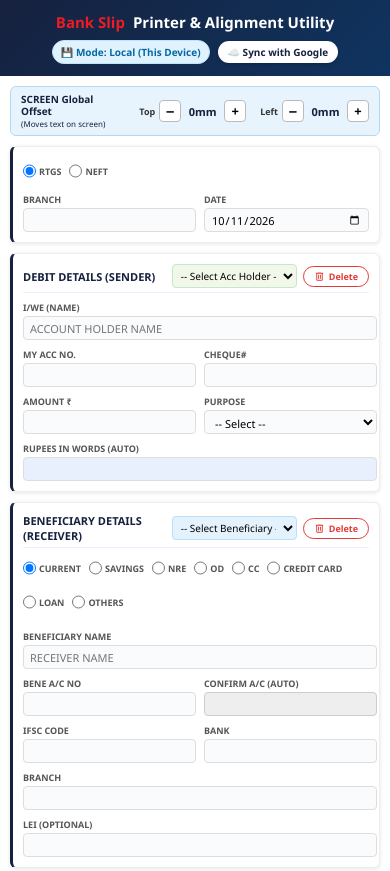
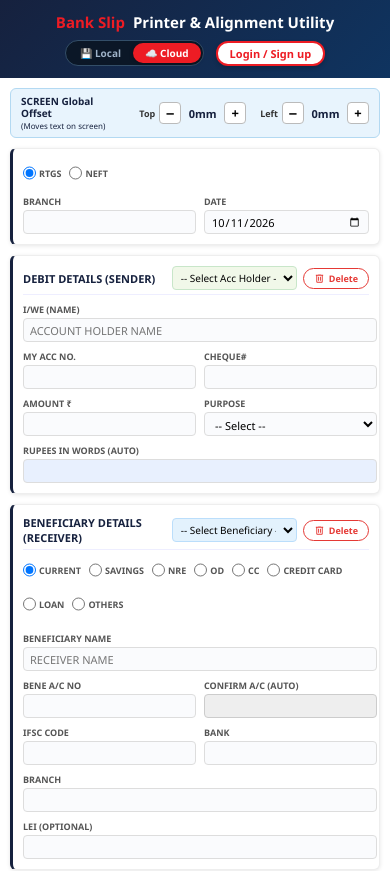
Before and after one commit to rtgstool-droid/kotak_rtgs_form, a plain HTML site: page index.html in a window 390 px wide. Shown: the top 871 px of the page. Drawn offline with nearby package versions, Linux system fonts and the light colour scheme.

Commit message:
Update index.html

```diff
--- a/index.html
+++ b/index.html
@@ -18,7 +18,33 @@
   .top-bar h1{font-size:15px; display:flex; align-items:center; gap:8px; margin:0;}
   .top-bar h1 span{color:var(--primary);}
 
-  .storage-mode-bar {display:flex; align-items:center; gap:8px;}
+  .top-right-bar {display:flex; align-items:center; gap:12px;}
+
+  /* 🔘 LOCAL vs CLOUD TOGGLE (Left: Local, Right: Cloud - Default Right) */
+  .storage-toggle-pill {
+    display: inline-flex;
+    background: #0b1727;
+    border: 1px solid #334e68;
+    border-radius: 20px;
+    padding: 2px;
+    cursor: pointer;
+    user-select: none;
+    font-size: 10px;
+    font-weight: 700;
+  }
+  .storage-toggle-pill span {
+    padding: 3px 12px;
+    border-radius: 16px;
+    transition: all 0.2s ease;
+    color: #9fb3c8;
+  }
+  .storage-toggle-pill span.active {
+    background: var(--primary);
+    color: #fff;
+    box-shadow: 0 1px 4px rgba(0,0,0,0.3);
+  }
+
+  #userNavArea {display:flex; align-items:center; gap:8px;}
 
   .split{display:flex;height:calc(100vh - 40px);}
 
@@ -101,21 +127,13 @@
   .printer-card { border-left-color: #e91e63; background: #fdf5f8; }
   .printer-profile-bar { display:flex; gap:6px; align-items:center; margin-bottom:8px; background:#fff; padding:6px; border-radius:4px; border:1px solid #f8bbd0; }
 
-  /* 🔐 AUTH & STORAGE MODE BUTTONS */
-  .badge-mode { font-size:10px; font-weight:bold; padding:4px 8px; border-radius:12px; border:1px solid; display:inline-flex; align-items:center; gap:4px; }
-  .badge-local { background:#e0f2fe; color:#0369a1; border-color:#bae6fd; }
-  .badge-cloud { background:#dcfce7; color:#15803d; border-color:#bbf7d0; }
-
-  .btn-mode-toggle { background:#fff; color:#16213e; border:none; padding:4px 10px; border-radius:12px; font-size:10px; font-weight:700; cursor:pointer; box-shadow:0 1px 3px rgba(0,0,0,0.2); }
-  .btn-mode-toggle:hover { background:#f1f5f9; }
-
   .disclaimer { font-size: 8px; color: #888; text-align: center; margin-top: 15px; line-height: 1.3; }
 
   /* 📱 MOBILE RESPONSIVE DESIGN */
   @media (max-width: 800px) {
       body { overflow: auto; }
       .top-bar { flex-direction: column; text-align: center; padding: 12px; gap: 8px; }
-      .storage-mode-bar { justify-content: center; flex-wrap: wrap; }
+      .top-right-bar { justify-content: center; flex-wrap: wrap; }
       .split { flex-direction: column; height: auto; }
       .left-panel { width: 100%; min-width: 100%; height: auto; border-right: none; border-bottom: 4px solid var(--primary); padding-bottom: 20px;}
       .right-panel { width: 100%; height: 75vh; min-height: 500px; border-left: none; }
@@ -129,7 +147,17 @@
   <h1>
     <span>Bank Slip</span> Printer & Alignment Utility
   </h1>
-  <div class="storage-mode-bar" id="userNavArea"></div>
+
+  <div class="top-right-bar">
+    <!-- 🔘 STORAGE TOGGLE (Left: Local | Right: Cloud [Default]) -->
+    <div class="storage-toggle-pill" onclick="toggleStorageMode()">
+      <span id="toggleOptLocal">💾 Local</span>
+      <span id="toggleOptCloud" class="active">☁️ Cloud</span>
+    </div>
+
+    <!-- 👤 ORIGINAL USER NAV (Login / Logout pehle jaisi jagah) -->
+    <div id="userNavArea"></div>
+  </div>
 </div>
 
 <div class="split">
@@ -406,7 +434,7 @@
   <div class="pa-mark" id="pa_chk_CREDIT_CARD" style="top:105mm;left:116mm;display:none;">✔</div>
   <div class="pa-mark" id="pa_chk_LOAN" style="top:105mm;left:137mm;display:none;">✔</div>
   <div class="pa-mark" id="pa_chk_Others" style="top:105mm;left:149mm;display:none;">✔</div>
-  <div class="pa" id="pa_bname" style="top:118mm;left:36mm;"></div>
+  <div class="pa-mark" id="pa_bname" style="top:118mm;left:36mm;"></div>
   <div class="pa" id="pa_bacc" style="top:126mm;left:36mm;"></div>
   <div class="pa" id="pa_bacc2" style="top:134mm;left:47mm;"></div>
   <div class="pa" id="pa_ifsc" style="top:142mm;left:18mm;"></div>
@@ -424,7 +452,6 @@
 <script>
 // ==================== CONFIGURATION ====================
 const SUPABASE_URL = 'https://clbwmbfhnqcrosswtxay.supabase.co';
-// Exactly matching project anon key
 const SUPABASE_ANON_KEY = 'sb_publishable_' + 'dbTEHBv0jpiDAcBVrRXoaQ_6PUtsaPZ';
 const DEFAULT_BG_IMAGE_URL = 'https://raw.githubusercontent.com/rtgstool-droid/kotak_rtgs_form/main/form_bg.jpg';
 
@@ -432,19 +459,36 @@ let supabaseClient = null;
 let cloudActive = false;
 let currentUser = null;
 
+// Storage Mode: 'cloud' (Right) is default! 'local' (Left)
+let currentStorageMode = 'cloud';
+
+function toggleStorageMode() {
+    if(currentStorageMode === 'cloud') {
+        currentStorageMode = 'local';
+        document.getElementById('toggleOptLocal').classList.add('active');
+        document.getElementById('toggleOptCloud').classList.remove('active');
+    } else {
+        currentStorageMode = 'cloud';
+        document.getElementById('toggleOptCloud').classList.add('active');
+        document.getElementById('toggleOptLocal').classList.remove('active');
+    }
+    checkSenderSaveState();
+    checkBeneSaveState();
+}
+
 function renderUserNav() {
     const ui = document.getElementById('userNavArea');
     if(!ui) return;
 
     if(currentUser) {
         ui.innerHTML = `
-           <span class="badge-mode badge-cloud">🟢 Cloud Synced (${currentUser.email})</span>
-           <button class="btn-mode-toggle" onclick="logout()" style="color:#e53935;">Logout</button>
+           <span style="font-size:10px; background:#e8f5e9; padding:3px 8px; border-radius:12px; color:#2e7d32; border:1px solid #c8e6c9;">🟢 Cloud Connected</span>
+           <span style="background:#2a3a5c; color:#fff; padding:4px 10px; border-radius:12px; font-weight:600; font-size:11px;">👤 ${currentUser.email}</span>
+           <button onclick="logout()" style="background:#e53935; color:#fff; border:none; padding:4px 10px; border-radius:4px; font-size:10px; cursor:pointer; font-weight:bold; box-shadow:0 1px 3px rgba(0,0,0,0.2);">Logout</button>
         `;
     } else {
         ui.innerHTML = `
-           <span class="badge-mode badge-local">💾 Mode: Local (This Device)</span>
-           <button class="btn-mode-toggle" onclick="loginWithGoogle()">☁️ Sync with Google</button>
+           <button onclick="loginWithGoogle()" style="background:#fff; color:var(--primary); border:2px solid var(--primary); padding:3px 12px; border-radius:12px; font-size:11px; cursor:pointer; font-weight:bold; transition:0.2s; box-shadow:0 2px 4px rgba(0,0,0,0.2);">Login / Sign up</button>
         `;
     }
 }
@@ -477,7 +521,6 @@ try {
        }
    }
 
-   // Standard session check
    supabaseClient.auth.getSession().then(({ data: { session } }) => {
        if (session && session.user) {
            currentUser = session.user;
@@ -499,7 +542,7 @@ try {
        }
    });
 } catch(err) {
-   console.warn("Supabase init fallback to local mode:", err);
+   console.warn("Supabase init fallback:", err);
    renderUserNav();
 }
 
@@ -518,13 +561,11 @@ async function logout() {
     if(supabaseClient) await supabaseClient.auth.signOut();
     currentUser = null;
     renderUserNav();
-    alert("Switched back to Local Device Storage mode.");
 }
 
 // ==================== STORAGE & DATABASE LOGIC ====================
-// Automatically syncs to Cloud if logged in, otherwise keeps safely in LocalStorage!
 async function syncToCloud(dbKey, jsonData) {
-   if(cloudActive && currentUser) {
+   if(currentStorageMode === 'cloud' && cloudActive && currentUser) {
        const privateUserKey = `${currentUser.id}_${dbKey}`;
        await supabaseClient.from('kotak_store').upsert({ key: privateUserKey, value: jsonData });
    }
@@ -620,7 +661,7 @@ function fillDemoData() {
   updatePreview();
 }
 
-// ==================== SAVE SENDER LOGIC (WORKS OFFLINE & ONLINE) ====================
+// ==================== SAVE SENDER LOGIC ====================
 function checkSenderSaveState() {
    let name = v('iWeName').trim();
    let acc = v('myAccNo').trim();
@@ -638,8 +679,9 @@ function checkSenderSaveState() {
        btn.style.color = '#2e7d32';
    } else {
        btn.disabled = false;
-       btn.innerText = existing ? '🔄 Update' : (currentUser ? '☁️ Save Cloud' : '💾 Save Local');
-       btn.style.background = existing ? '#ff9800' : '#4caf50';
+       let labelText = (currentStorageMode === 'cloud') ? '☁️ Save Cloud' : '💾 Save Local';
+       btn.innerText = existing ? '🔄 Update' : labelText;
+       btn.style.background = existing ? '#ff9800' : (currentStorageMode === 'cloud' ? '#2196f3' : '#4caf50');
        btn.style.color = '#fff';
    }
 }
@@ -691,7 +733,7 @@ function deleteSender() {
   updatePreview();
 }
 
-// ==================== SAVE BENEFICIARY LOGIC (WORKS OFFLINE & ONLINE) ====================
+// ==================== SAVE BENEFICIARY LOGIC ====================
 function checkBeneSaveState() {
    let name = v('beneName').trim();
    let acc = v('beneAcc').trim();
@@ -712,8 +754,9 @@ function checkBeneSaveState() {
        btn.style.color = '#1565c0';
    } else {
        btn.disabled = false;
-       btn.innerText = existing ? '🔄 Update' : (currentUser ? '☁️ Save Cloud' : '💾 Save Local');
-       btn.style.background = existing ? '#ff9800' : '#2196f3';
+       let labelText = (currentStorageMode === 'cloud') ? '☁️ Save Cloud' : '💾 Save Local';
+       btn.innerText = existing ? '🔄 Update' : labelText;
+       btn.style.background = existing ? '#ff9800' : (currentStorageMode === 'cloud' ? '#2196f3' : '#4caf50');
        btn.style.color = '#fff';
    }
 }
@@ -838,7 +881,6 @@ function deleteCurrentPrinterProfile() {
     document.getElementById('pLeftVal').innerText = '0mm';
 }
 
-// 📄 CALIBRATION TEST PRINT SLIP
 function printAlignmentSlip() {
     const frame = document.createElement('iframe');
     frame.style.position = 'fixed'; frame.style.right = '0'; frame.style.bottom = '0';
@@ -875,7 +917,6 @@ function printAlignmentSlip() {
     }, 500);
 }
 
-// 📷 HANDLE USER SCANNED IMAGE UPLOAD
 function handleScanUpload(input) {
    if (input.files && input.files[0]) {
        const reader = new FileReader();
```
